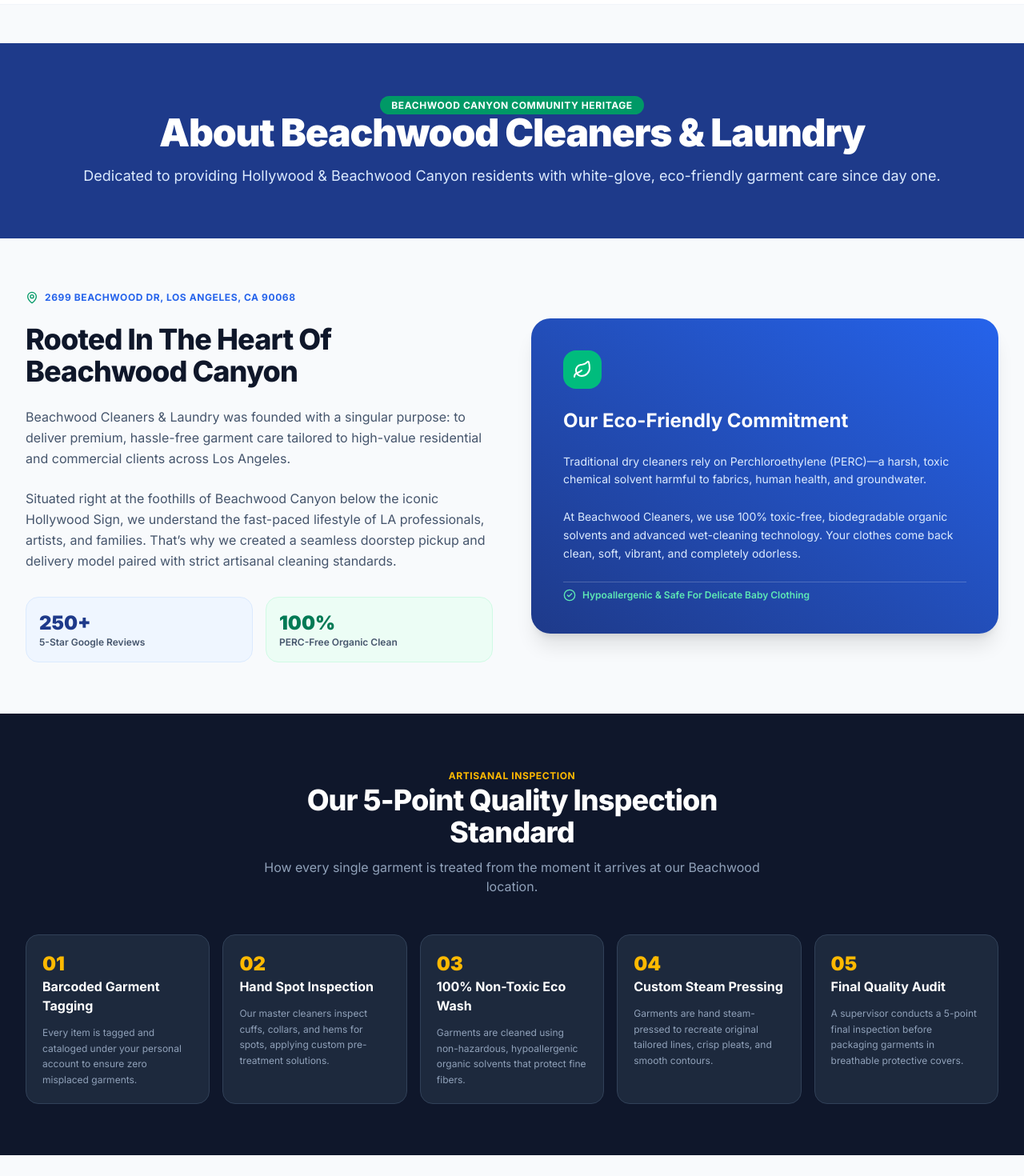
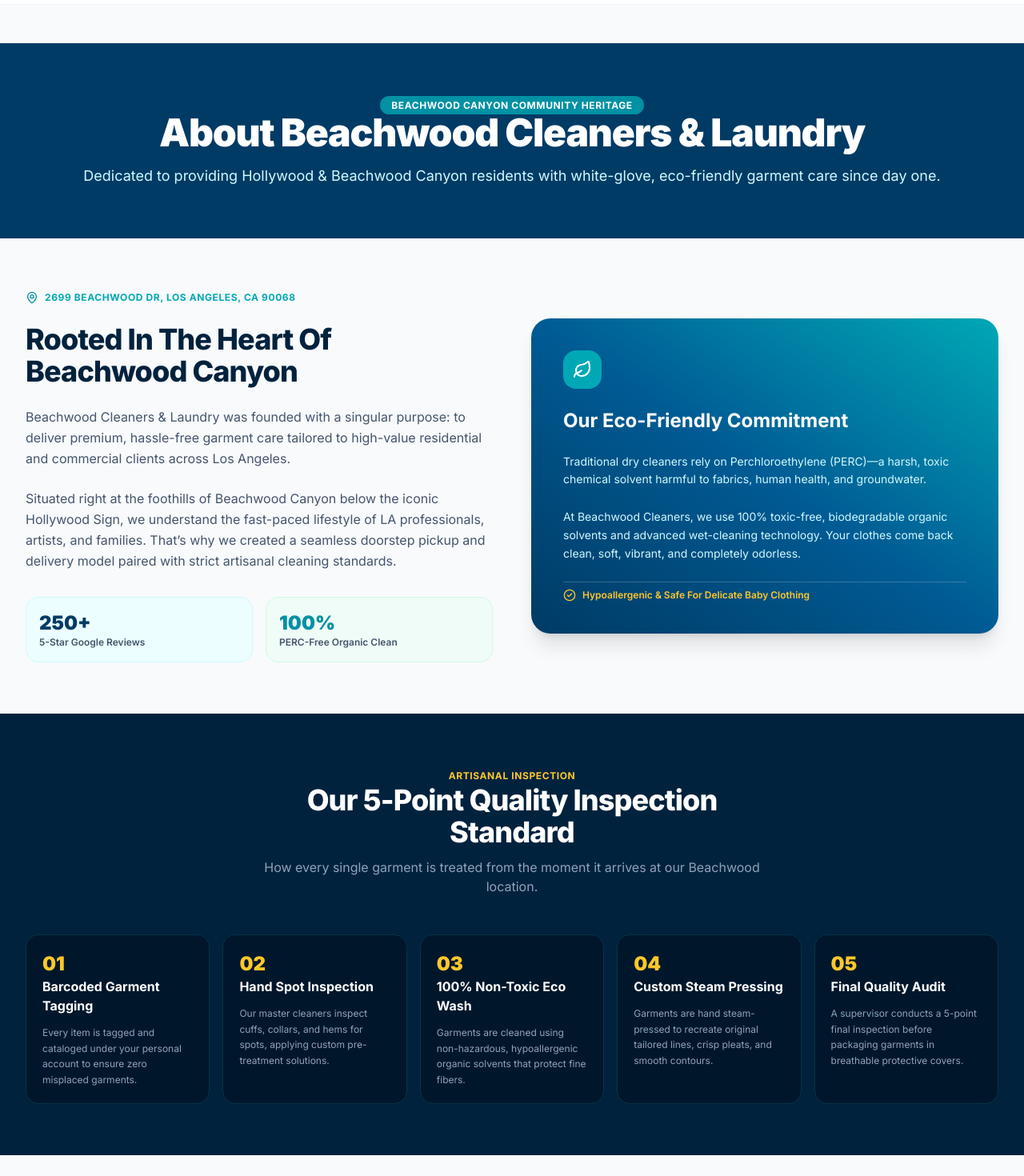
Before and after one commit to aftabfarhanarko/Beachwood-Cleaners-Laundry, a Next.js app: page /about in a window 1280 px wide. Shown: the part 100-1570 px from the top of the page at 80% size. Built offline with nearby package versions, Linux system fonts and the light colour scheme.

Commit message:
Standardize primary brand color #00A8B5 across all pages and components

```diff
--- a/src/app/about/page.tsx
+++ b/src/app/about/page.tsx
@@ -1,6 +1,5 @@
 import React from "react";
-import Link from "next/link";
-import { ShieldCheck, Heart, Leaf, Award, MapPin, CheckCircle2 } from "lucide-react";
+import { Leaf, MapPin, CheckCircle2 } from "lucide-react";
 
 export const metadata = {
   title: "About Us & Eco Guarantee | Beachwood Cleaners LA",
@@ -19,15 +18,15 @@
   return (
     <div className="space-y-16 py-12">
       {/* Header Banner */}
-      <section className="bg-[#1E3A8A] text-white py-16">
+      <section className="bg-[#003B65] text-white py-16">
         <div className="max-container text-center space-y-4 max-w-3xl">
-          <span className="bg-emerald-600 text-white text-xs font-bold px-3.5 py-1 rounded-full uppercase tracking-wider">
+          <span className="bg-[#0091A4] text-white text-xs font-bold px-3.5 py-1 rounded-full uppercase tracking-wider">
             Beachwood Canyon Community Heritage
           </span>
           <h1 className="text-4xl sm:text-5xl font-black tracking-tight">
             About Beachwood Cleaners & Laundry
           </h1>
-          <p className="text-blue-100 text-base sm:text-lg">
+          <p className="text-cyan-100 text-base sm:text-lg">
             Dedicated to providing Hollywood & Beachwood Canyon residents with white-glove, eco-friendly garment care since day one.
           </p>
         </div>
@@ -37,11 +36,11 @@
       <section className="max-container">
         <div className="grid grid-cols-1 lg:grid-cols-2 gap-12 items-center">
           <div className="space-y-6">
-            <div className="inline-flex items-center gap-2 text-xs font-bold text-[#2563EB] uppercase tracking-wider">
-              <MapPin className="w-4 h-4 text-emerald-600" />
+            <div className="inline-flex items-center gap-2 text-xs font-bold text-[#00A8B5] uppercase tracking-wider">
+              <MapPin className="w-4 h-4 text-[#0091A4]" />
               2699 Beachwood Dr, Los Angeles, CA 90068
             </div>
-            <h2 className="text-3xl sm:text-4xl font-extrabold text-[#0F172A] tracking-tight">
+            <h2 className="text-3xl sm:text-4xl font-extrabold text-[#00223D] tracking-tight">
               Rooted In The Heart Of Beachwood Canyon
             </h2>
             <p className="text-slate-600 leading-relaxed text-sm sm:text-base">
@@ -52,29 +51,29 @@
             </p>
 
             <div className="grid grid-cols-2 gap-4 pt-2">
-              <div className="p-4 bg-blue-50 rounded-2xl border border-blue-100">
-                <p className="text-2xl font-black text-[#1E3A8A]">250+</p>
+              <div className="p-4 bg-cyan-50 rounded-2xl border border-cyan-100">
+                <p className="text-2xl font-black text-[#003B65]">250+</p>
                 <p className="text-xs text-slate-600 font-semibold">5-Star Google Reviews</p>
               </div>
-              <div className="p-4 bg-emerald-50 rounded-2xl border border-emerald-100">
-                <p className="text-2xl font-black text-emerald-700">100%</p>
+              <div className="p-4 bg-emerald-50/60 rounded-2xl border border-emerald-100">
+                <p className="text-2xl font-black text-[#0091A4]">100%</p>
                 <p className="text-xs text-slate-600 font-semibold">PERC-Free Organic Clean</p>
               </div>
             </div>
           </div>
 
-          <div className="bg-gradient-to-tr from-[#1E3A8A] to-[#2563EB] text-white p-8 sm:p-10 rounded-3xl space-y-6 shadow-xl">
-            <div className="w-12 h-12 rounded-2xl bg-emerald-500 text-white flex items-center justify-center">
+          <div className="bg-gradient-to-tr from-[#003B65] via-[#005B94] to-[#00A8B5] text-white p-8 sm:p-10 rounded-3xl space-y-6 shadow-xl">
+            <div className="w-12 h-12 rounded-2xl bg-[#00A8B5] text-white flex items-center justify-center">
               <Leaf className="w-6 h-6" />
             </div>
             <h3 className="text-2xl font-bold">Our Eco-Friendly Commitment</h3>
-            <p className="text-sm text-blue-100 leading-relaxed">
+            <p className="text-sm text-cyan-100 leading-relaxed">
               Traditional dry cleaners rely on Perchloroethylene (PERC)—a harsh, toxic chemical solvent harmful to fabrics, human health, and groundwater.
             </p>
-            <p className="text-sm text-blue-100 leading-relaxed">
+            <p className="text-sm text-cyan-100 leading-relaxed">
               At Beachwood Cleaners, we use 100% toxic-free, biodegradable organic solvents and advanced wet-cleaning technology. Your clothes come back clean, soft, vibrant, and completely odorless.
             </p>
-            <div className="pt-2 border-t border-white/20 flex items-center gap-2 text-xs font-semibold text-emerald-300">
+            <div className="pt-2 border-t border-white/20 flex items-center gap-2 text-xs font-semibold text-[#FFC72C]">
               <CheckCircle2 className="w-4 h-4" /> Hypoallergenic & Safe For Delicate Baby Clothing
             </div>
           </div>
@@ -82,10 +81,10 @@
       </section>
 
       {/* Quality Assurance 5-Point Process */}
-      <section className="bg-slate-900 text-white py-16">
+      <section className="bg-[#00223D] text-white py-16">
         <div className="max-container space-y-12">
           <div className="text-center max-w-2xl mx-auto space-y-3">
-            <span className="text-xs font-bold uppercase tracking-wider text-amber-400">
+            <span className="text-xs font-bold uppercase tracking-wider text-[#FFC72C]">
               Artisanal Inspection
             </span>
             <h2 className="text-3xl sm:text-4xl font-extrabold tracking-tight">
@@ -98,8 +97,8 @@
 
           <div className="grid grid-cols-1 md:grid-cols-3 lg:grid-cols-5 gap-4">
             {steps.map((s, idx) => (
-              <div key={idx} className="bg-slate-800 p-5 rounded-2xl border border-slate-700 space-y-3">
-                <span className="text-2xl font-black text-amber-400">{s.step}</span>
+              <div key={idx} className="bg-[#00172B] p-5 rounded-2xl border border-cyan-950 space-y-3">
+                <span className="text-2xl font-black text-[#FFC72C]">{s.step}</span>
                 <h3 className="font-bold text-white text-base">{s.title}</h3>
                 <p className="text-xs text-slate-400 leading-relaxed">{s.desc}</p>
               </div>
--- a/src/app/services/page.tsx
+++ b/src/app/services/page.tsx
@@ -1,6 +1,6 @@
 import React from "react";
 import Link from "next/link";
-import { CheckCircle2, ArrowRight, Shield, Sparkles, Clock, Truck } from "lucide-react";
+import { CheckCircle2, ArrowRight, Shield } from "lucide-react";
 
 export const metadata = {
   title: "Garment Services | Beachwood Cleaners & Laundry LA",
@@ -68,15 +68,15 @@
   return (
     <div className="space-y-16 py-12">
       {/* Header Banner */}
-      <section className="bg-[#1E3A8A] text-white py-16">
+      <section className="bg-[#003B65] text-white py-16">
         <div className="max-container text-center space-y-4 max-w-3xl">
-          <span className="bg-blue-800 text-blue-200 border border-blue-700 text-xs font-bold px-3.5 py-1 rounded-full uppercase tracking-wider">
+          <span className="bg-[#0091A4] text-white border border-cyan-700 text-xs font-bold px-3.5 py-1 rounded-full uppercase tracking-wider">
             Full Service Catalog
           </span>
           <h1 className="text-4xl sm:text-5xl font-black tracking-tight">
             Our Services & Capabilities
           </h1>
-          <p className="text-blue-100 text-base sm:text-lg">
+          <p className="text-cyan-100 text-base sm:text-lg">
             From $2.45/lb everyday laundry to executive suit dry cleaning, we deliver eco-friendly garment care across Los Angeles.
           </p>
         </div>
@@ -92,8 +92,8 @@
             >
               <div className="space-y-4">
                 <div className="flex flex-wrap justify-between items-start gap-2">
-                  <h2 className="text-2xl font-bold text-[#0F172A]">{service.title}</h2>
-                  <span className="text-lg font-black text-[#2563EB] bg-blue-50 px-3 py-1 rounded-xl">
+                  <h2 className="text-2xl font-bold text-[#00223D]">{service.title}</h2>
+                  <span className="text-lg font-black text-[#00A8B5] bg-cyan-50 px-3 py-1 rounded-xl">
                     {service.price}
                   </span>
                 </div>
@@ -109,7 +109,7 @@
                   <ul className="space-y-2 text-sm text-slate-700">
                     {service.inclusions.map((inc, i) => (
                       <li key={i} className="flex items-center gap-2">
-                        <CheckCircle2 className="w-4 h-4 text-emerald-600 shrink-0" />
+                        <CheckCircle2 className="w-4 h-4 text-[#00A8B5] shrink-0" />
                         <span>{inc}</span>
                       </li>
                     ))}
@@ -120,7 +120,7 @@
               <div className="pt-4 border-t border-slate-100">
                 <Link
                   href="/contact"
-                  className="w-full inline-flex items-center justify-center gap-2 py-3 bg-[#1E3A8A] hover:bg-[#2563EB] text-white font-bold rounded-xl text-sm transition-colors"
+                  className="w-full inline-flex items-center justify-center gap-2 py-3 bg-[#003B65] hover:bg-[#00A8B5] text-white font-bold rounded-xl text-sm transition-colors"
                 >
                   {service.cta} <ArrowRight className="w-4 h-4" />
                 </Link>
@@ -132,11 +132,11 @@
 
       {/* Guarantee Banner */}
       <section className="max-container">
-        <div className="bg-emerald-50 border border-emerald-200 rounded-3xl p-8 text-center max-w-3xl mx-auto space-y-4">
-          <div className="w-12 h-12 rounded-full bg-emerald-600 text-white flex items-center justify-center mx-auto">
+        <div className="bg-cyan-50/60 border border-cyan-200 rounded-3xl p-8 text-center max-w-3xl mx-auto space-y-4">
+          <div className="w-12 h-12 rounded-full bg-[#00A8B5] text-white flex items-center justify-center mx-auto">
             <Shield className="w-6 h-6" />
           </div>
-          <h3 className="text-2xl font-extrabold text-slate-900">
+          <h3 className="text-2xl font-extrabold text-[#00223D]">
             Our 100% Satisfaction & Garment Protection Guarantee
           </h3>
           <p className="text-sm text-slate-700 leading-relaxed">
```
Also changed, not shown: src/app/contact/page.tsx (+26 -26 lines), src/app/faq/page.tsx (+11 -11 lines), src/app/pricing/page.tsx (+12 -12 lines).
